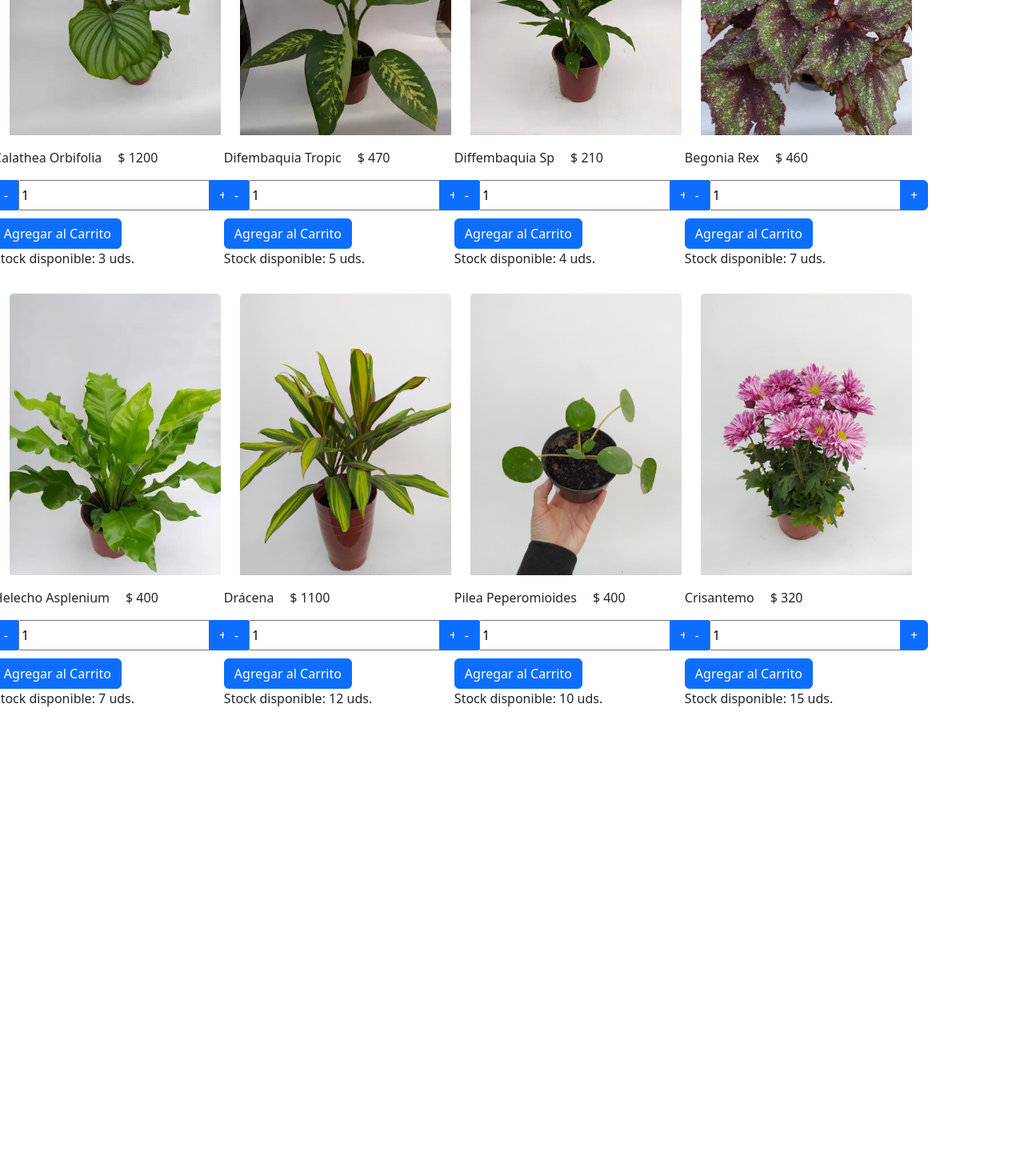
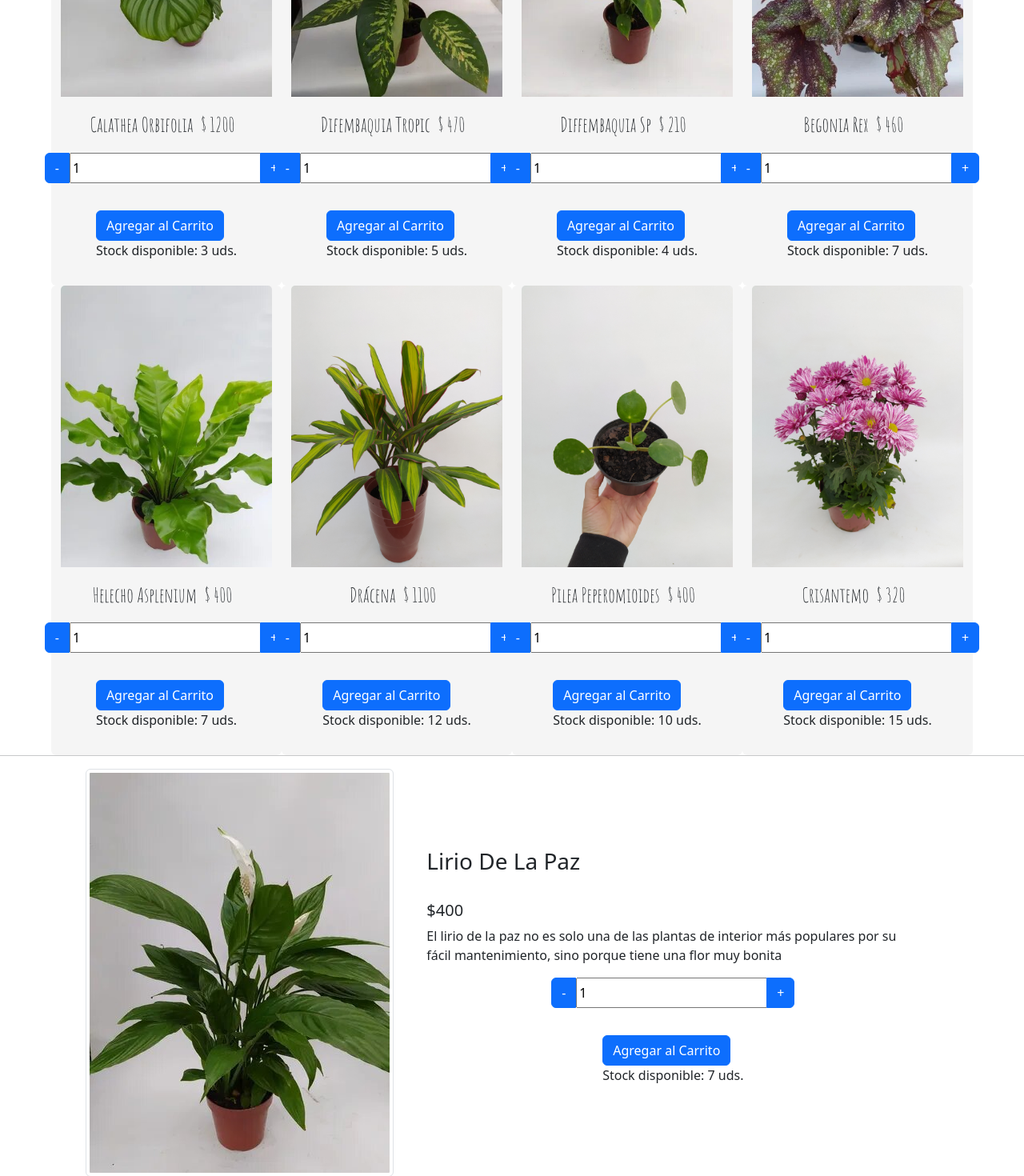
Before and after one commit to agustintalento/mi-app, a React (Create React App) app: page / in a window 1280 px wide. Shown: the part 1060-2530 px from the top of the page at 80% size. Before the commit the page ends 1977 px from the top, so only its background shows below. Built offline with nearby package versions, Linux system fonts and the light colour scheme; a web font is replaced by a local one.

Commit message:
agrego item detail

```diff
--- a/src/App.js
+++ b/src/App.js
@@ -4,7 +4,7 @@ import '../node_modules/bootstrap/dist/css/bootstrap.min.css';
 import './estilos.css'
 import NavBar from './components/NavBar';
 import ItemListContainer from './components/ItemListContainer';
-import ItemCount from './components/ItemCount';
+import ItemDetailContainer from './components/ItemDetailContainer';
 
 function App() {
   return (
@@ -13,7 +13,8 @@ function App() {
         <NavBar />
       </header>
       <main>
-        <ItemListContainer />
+        <ItemListContainer greeting={'PRODUCTOS'}/>
+        <ItemDetailContainer />
       </main>
     </>
   );
--- /dev/null
+++ b/src/components/Catalogo.jsx
@@ -0,0 +1,123 @@
+export const catalogo = [
+    {   "id": 1,
+        "nombre": "Drácena Tricolor",
+        "tipo" : "Palmera",
+        "altura" : 50,
+        "macetaInculida" : true,
+        "precio" : 370,
+        "stock" : 6,
+        "src" : "../img/productos/dracenaTricolor.jpg"
+    },
+
+    {   "id": 2,
+        "nombre": "Lirio De La Paz",
+        "tipo" : "Herbácea",
+        "altura" : 50,
+        "macetaInculida" : true,
+        "precio" : 400,
+        "stock" : 7,
+        "src" : "../img/productos/lirioDeLaPaz.jpg",
+        "descripcion" :  "El lirio de la paz no es solo una de las plantas de interior más populares por su fácil mantenimiento, sino porque tiene una flor muy bonita"
+    },
+
+    {   "id": 3,
+        "nombre": "Peperomia Cola De Ratón",
+        "tipo" : "Suculenta",
+        "altura" : 20,
+        "macetaInculida" : true,
+        "precio" : 250,
+        "stock" : 3,
+        "src" : "../img/productos/peperomiaColaDeRaton.jpg"
+    },
+
+    {   "id": 4,
+        "nombre": "Philodendron Brasil",
+        "tipo" : "Trepador",
+        "altura" : 20,
+        "macetaInculida" : true,
+        "precio" : 760,
+        "stock" : 4,
+        "src" : "../img/productos/philodendronBrasil.jpg"
+    },
+
+    {   "id": 5,
+        "nombre": "Calathea Orbifolia",
+        "tipo" : "Herbácea",
+        "altura" : 30,
+        "macetaInculida" : true,
+        "precio" : 1200,
+        "stock" : 3,
+        "src" : "../img/productos/calatheaOrbifolia.jpg"
+    },
+
+    {   "id": 6,
+        "nombre": "Difembaquia Tropic",
+        "tipo" : "Arbusto",
+        "altura" : 60,
+        "macetaInculida" : true,
+        "precio" : 470,
+        "stock" : 5,
+        "src" : "../img/productos/difembaquiaTropic.jpg"
+    },
+
+    {   "id": 7,
+        "nombre": "Diffembaquia Sp",
+        "tipo" : "Trepador",
+        "altura" : 35,
+        "macetaInculida" : true,
+        "precio" : 210,
+        "stock" : 4,
+        "src" : "../img/productos/diffembaquiaSp.jpg"
+    },
+
+    {   "id": 8,
+        "nombre": "Begonia Rex",
+        "tipo" : "Herbácea",
+        "altura" : 35,
+        "macetaInculida" : true,
+        "precio" : 460,
+        "stock" : 7,
+        "src" : "../img/productos/begoniaRex.jpg"
+    },
+
+    {   "id": 9,
+        "nombre": "Helecho Asplenium",
+        "tipo" : "Helecho",
+        "altura" : 35,
+        "macetaInculida" : true,
+        "precio" : 400,
+        "stock" : 7,
+        "src" : "../img/productos/helechoAsplenium.jpg"
+    },
+
+    {   "id": 10,
+        "nombre": "Drácena",
+        "tipo" : "Arbusto",
+        "altura" : 55,
+        "macetaInculida" : true,
+        "precio" : 1100,
+        "stock" : 12,
+        "src" : "../img/productos/dracena.jpg"
+    },
+
+    {   "id": 11,
+        "nombre": "Pilea Peperomioides",
+        "tipo" : "Herbácea",
+        "altura" : 12,
+        "macetaInculida" : true,
+        "precio" : 400,
+        "stock" : 10,
+        "src" : "../img/productos/pilea.jpg"
+    },
+
+    {   "id": 12,
+        "nombre": "Crisantemo",
+        "tipo" : "Herbácea",
+        "altura" : 30,
+        "macetaInculida" : true,
+        "precio" : 320,
+        "stock" : 15,
+        "src" : "../img/productos/crisantemo.jpg"
+    }
+
+]
--- a/src/components/Item.jsx
+++ b/src/components/Item.jsx
@@ -8,7 +8,7 @@ const Item = ({planta}) => {
             <div className="card align-items-center">
                 <img src={planta.src} className="card-img-top" alt={planta.nombre} />
                 <div className="card-body">
-                    <div className="d-flex">
+                    <div className="d-flex justify-content-center">
                         <p className="card-text plantaNombre">{planta.nombre}</p>
                         <p className="card-text plantaNombre">$ {planta.precio}</p>
                     </div>
--- a/src/components/ItemCount.jsx
+++ b/src/components/ItemCount.jsx
@@ -26,7 +26,7 @@ const ItemCount = ({stock, initial, onAdd}) => {
     }
 
     return (
-        <div>
+        <div className="d-flex align-items-center flex-column">
             <div className="btn-group" role="group" aria-label="Controles" style={{marginBottom : 10 + 'px'}}>
 
                 <button type="button" className="btn btn-primary" onClick={ () => {modificarCantidad(qty - 1)}} >-</button>
--- /dev/null
+++ b/src/components/ItemDetail.jsx
@@ -0,0 +1,24 @@
+import React from "react";
+import ItemCount from "./ItemCount";
+
+const ItemDetail = ({item}) => {
+    return(
+
+        <div className="d-flex justify-content-center list-group-item list-group-item-action row">
+
+            <div className="col-4">
+
+                <img  src= {item.src} className="img-thumbnail" />
+            </div>
+            <div className="d-flex flex-column justify-content-center col-6">
+                <h3>{item.nombre}</h3><br />
+                <h5>${item.precio}</h5>
+                <p>{item.descripcion}</p>
+                <ItemCount stock={7} initial={1} onAdd={0} />
+            </div>
+        </div>
+
+    )
+}
+
+export default ItemDetail;
--- /dev/null
+++ b/src/components/ItemDetailContainer.jsx
@@ -0,0 +1,40 @@
+import React from "react";
+import { useEffect } from "react";
+import { useState } from "react";
+import { catalogo } from "./Catalogo";
+import ItemDetail from "./ItemDetail";
+
+const ItemDetailContainer = () => {
+
+    const [item, setItem] = useState({});
+
+    useEffect(() => {
+
+        const getItem = new Promise((res, rej) => {
+
+            const producto = catalogo.find((planta) => planta.id === 2);
+            setTimeout(() => {
+                res(producto);
+            }, 2000)
+        });
+
+        getItem.then((resp) => {
+
+            setItem(resp);
+        });
+
+        getItem.catch((error) => {
+            console.log(error);
+        });
+
+    },[])
+
+    return(
+
+        <>
+            <ItemDetail item ={item} />
+        </>
+    )
+}
+
+export default ItemDetailContainer;
--- a/src/components/ItemList.jsx
+++ b/src/components/ItemList.jsx
@@ -3,7 +3,7 @@ import Item from "./Item";
 
 const ItemList = ({catalogo}) => {
     return (
-        <div className="d-flex row">
+        <div className="d-flex row justify-content-center">
             {catalogo.map( planta => <Item planta={planta} key={planta.id}  />)}
         </div>
     )
--- a/src/components/ItemListContainer.jsx
+++ b/src/components/ItemListContainer.jsx
@@ -1,138 +1,16 @@
 import React, { useEffect } from "react";
 import { useState } from "react";
 import ItemList from "./ItemList";
+import { catalogo } from "./Catalogo";
 
-const ItemListContainer = () => {
+const ItemListContainer = ({greeting}) => {
 
     const [items, setItems] = useState([]);
+
     useEffect(() => {
 
 
-        const catalogo = [
-
-            {   "id": 1,
-                "nombre": "Drácena Tricolor",
-                "tipo" : "Palmera",
-                "altura" : 50,
-                "macetaInculida" : true,
-                "precio" : 370,
-                "stock" : 6,
-                "src" : "./img/productos/dracenaTricolor.jpg"
-            },
-
-
-            {   "id": 2,
-                "nombre": "Lirio De La Paz",
-                "tipo" : "Herbácea",
-                "altura" : 50,
-                "macetaInculida" : true,
-                "precio" : 400,
-                "stock" : 7,
-                "src" : "./img/productos/lirioDeLaPaz.jpg"
-            },
-
-            {   "id": 3,
-                "nombre": "Peperomia Cola De Ratón",
-                "tipo" : "Suculenta",
-                "altura" : 20,
-                "macetaInculida" : true,
-                "precio" : 250,
-                "stock" : 3,
-                "src" : "./img/productos/peperomiaColaDeRaton.jpg"
-            },
-
-            {   "id": 4,
-                "nombre": "Philodendron Brasil",
-                "tipo" : "Trepador",
-                "altura" : 20,
-                "macetaInculida" : true,
-                "precio" : 760,
-                "stock" : 4,
-                "src" : "./img/productos/philodendronBrasil.jpg"
-            },
-
-            {   "id": 5,
-                "nombre": "Calathea Orbifolia",
-                "tipo" : "Herbácea",
-                "altura" : 30,
-                "macetaInculida" : true,
-                "precio" : 1200,
-                "stock" : 3,
-                "src" : "./img/productos/calatheaOrbifolia.jpg"
-            },
-
-            {   "id": 6,
-                "nombre": "Difembaquia Tropic",
-                "tipo" : "Arbusto",
-                "altura" : 60,
-                "macetaInculida" : true,
-                "precio" : 470,
-                "stock" : 5,
-                "src" : "./img/productos/difembaquiaTropic.jpg"
-            },
-
-            {   "id": 7,
-                "nombre": "Diffembaquia Sp",
-                "tipo" : "Trepador",
-                "altura" : 35,
-                "macetaInculida" : true,
-                "precio" : 210,
-                "stock" : 4,
-                "src" : "./img/productos/diffembaquiaSp.jpg"
-            },
-
-            {   "id": 8,
-                "nombre": "Begonia Rex",
-                "tipo" : "Herbácea",
-                "altura" : 35,
-                "macetaInculida" : true,
-                "precio" : 460,
-                "stock" : 7,
-                "src" : "./img/productos/begoniaRex.jpg"
-            },
-
-            {   "id": 9,
-                "nombre": "Helecho Asplenium",
-                "tipo" : "Helecho",
-                "altura" : 35,
-                "macetaInculida" : true,
-                "precio" : 400,
-                "stock" : 7,
-                "src" : "./img/productos/helechoAsplenium.jpg"
-            },
-
-            {   "id": 10,
-                "nombre": "Drácena",
-                "tipo" : "Arbusto",
-                "altura" : 55,
-                "macetaInculida" : true,
-                "precio" : 1100,
-                "stock" : 12,
-                "src" : "./img/productos/dracena.jpg"
-            },
-
-            {   "id": 11,
-                "nombre": "Pilea Peperomioides",
-                "tipo" : "Herbácea",
-                "altura" : 12,
-                "macetaInculida" : true,
-                "precio" : 400,
-                "stock" : 10,
-                "src" : "./img/productos/pilea.jpg"
-            },
-
-            {   "id": 12,
-                "nombre": "Crisantemo",
-                "tipo" : "Herbácea",
-                "altura" : 30,
-                "macetaInculida" : true,
-                "precio" : 320,
-                "stock" : 15,
-                "src" : "./img/productos/crisantemo.jpg"
-            }
-
-        ];
-            const promesa = new Promise((resolve, reject) => {
+        const promesa = new Promise((resolve, reject) => {
                 setTimeout(() => {
                     resolve(catalogo);
                 }, 2000)
@@ -144,13 +22,16 @@ const ItemListContainer = () => {
                 setItems(respuesta);
             });
 
+
         }, []
     );
 
     return (
         <>
             <div id="divSaludo" className="d-flex justify-content-center row">
-                <ItemList catalogo={items} />
+                <h1 id="saludo" className="d-flex justify-content-center">{greeting}</h1>
+                <ItemList catalogo={items} /> <br /> <hr />
+
             </div>
         </>
     );
--- a/src/estilos.css
+++ b/src/estilos.css
@@ -22,14 +22,17 @@
 }
 
 #divSaludo{
-    margin-top: 200px;
+    margin-top: 20px;
 }
 
 .plantaNombre {
-    padding-right: 20px;
+    padding-right: 10px;
+    font-family: 'Amatic SC', cursive;
+    font-size: 25px;
 }
 
 .card {
     width: 18rem;
     border: none;
+    background-color: whitesmoke;
 }
```
